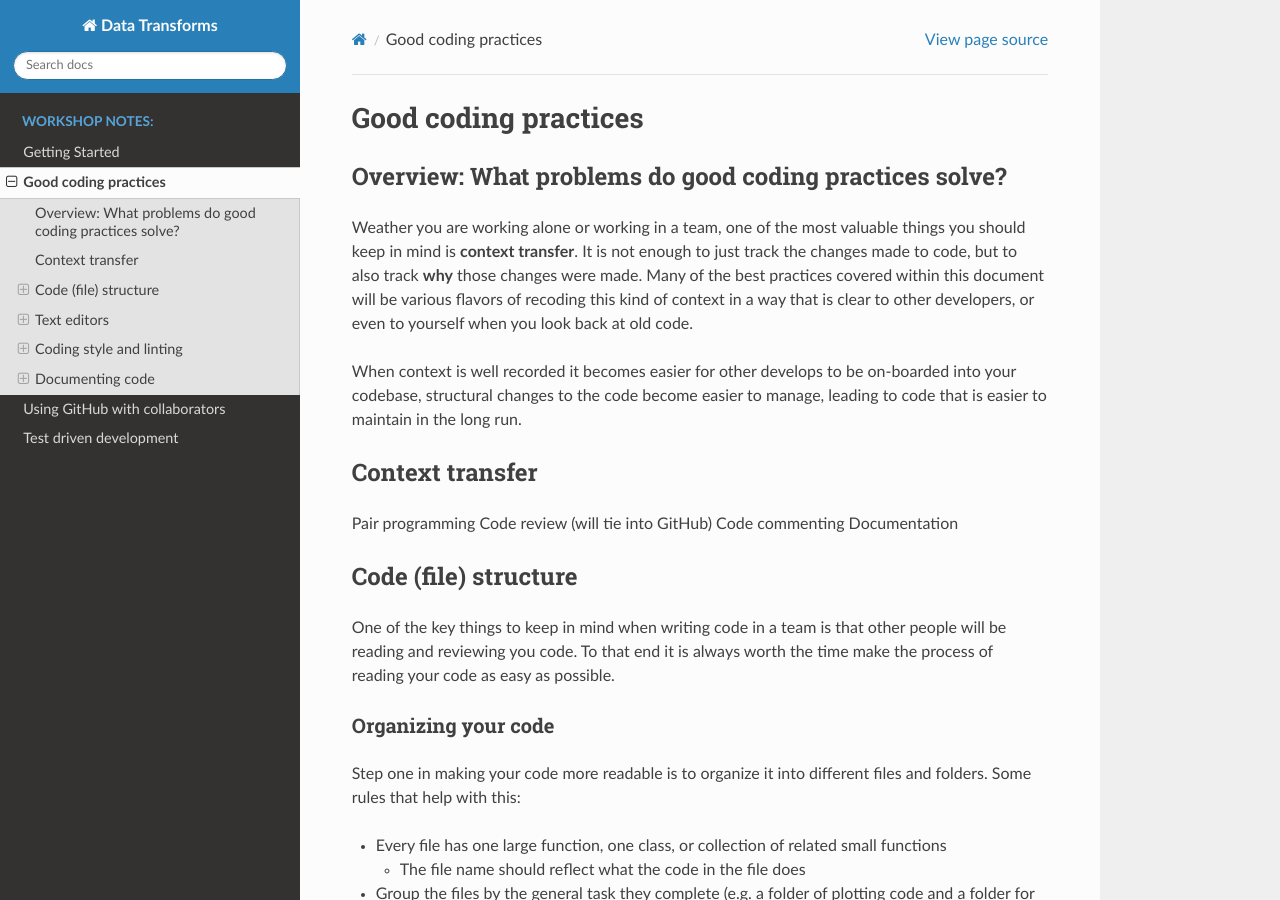
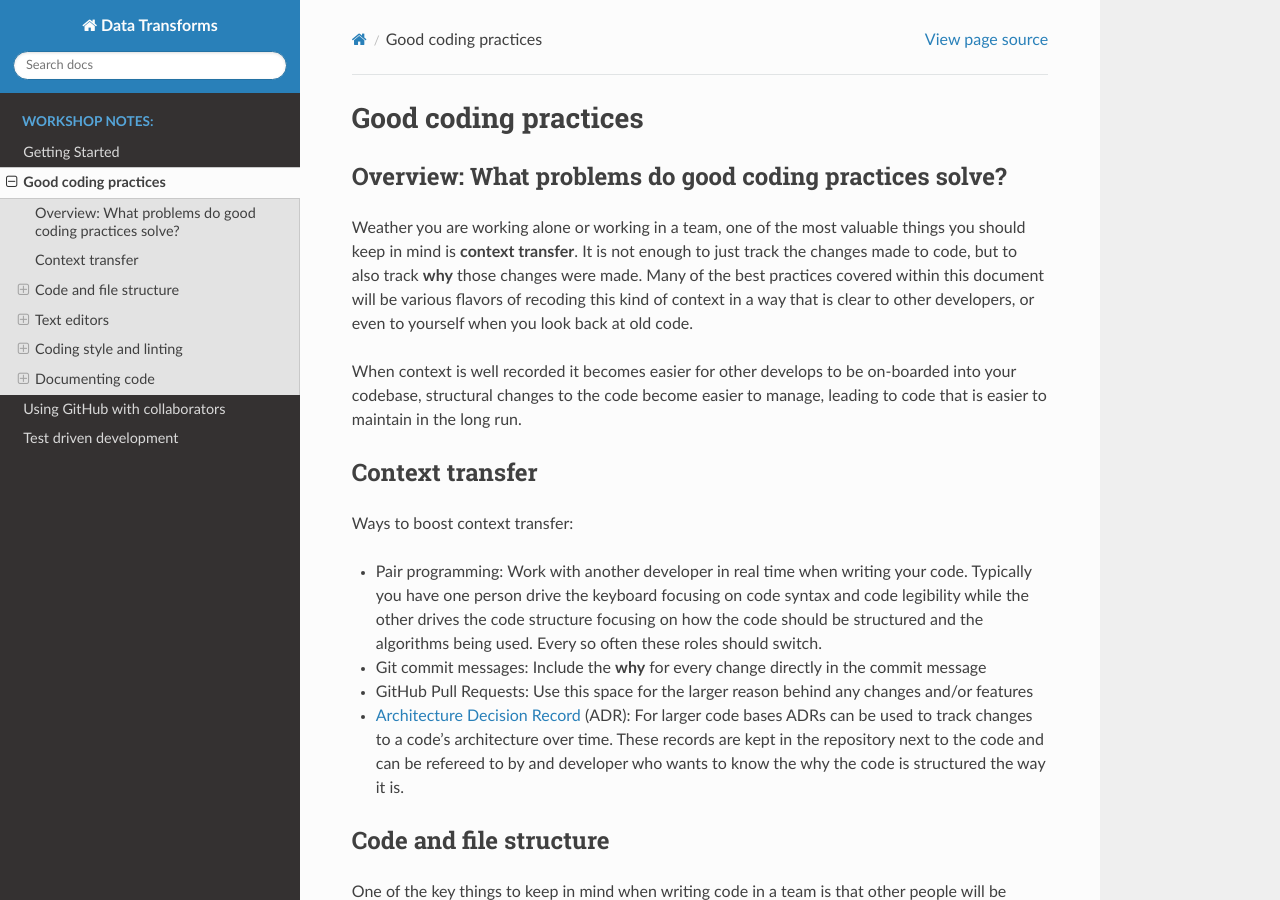
Before and after one commit to CKrawczyk/DISCnet_workshop, a Sphinx documentation site: the page built from docs/source/good_coding_practices.md, in a window 1280 px wide and 900 px high. Built offline with Sphinx 7.4.7 and the Read the Docs theme 2.0.0, drawn with Linux system fonts in a browser that asks for light colours; pages that are not in the unit, such as notebooks, are missing from menus; some of the changed text lies outside the part shown.

Commit message:
Added notes about context transfer
The final section of the good coding practices notes is filled in!

```diff
--- a/docs/source/good_coding_practices.md
+++ b/docs/source/good_coding_practices.md
@@ -7,13 +7,15 @@ Weather you are working alone or working in a team, one of the most valuable thi
 When context is well recorded it becomes easier for other develops to be on-boarded into your codebase, structural changes to the code become easier to manage, leading to code that is easier to maintain in the long run.
 
 ## Context transfer
-Pair programming
-Code review (will tie into GitHub)
-Code commenting
-Documentation
 
+Ways to boost context transfer:
 
-## Code (file) structure
+- Pair programming: Work with another developer in real time when writing your code.  Typically you have one person drive the keyboard focusing on code syntax and code legibility while the other drives the code structure focusing on how the code should be structured and the algorithms being used.  Every so often these roles should switch.
+- Git commit messages: Include the **why** for every change directly in the commit message
+- GitHub Pull Requests: Use this space for the larger reason behind any changes and/or features
+- [Architecture Decision Record](https://github.com/joelparkerhenderson/architecture-decision-record) (ADR): For larger code bases ADRs can be used to track changes to a code's architecture over time.  These records are kept in the repository next to the code and can be refereed to by and developer who wants to know the why the code is structured the way it is.
+
+## Code and file structure
 
 One of the key things to keep in mind when writing code in a team is that other people will be reading and reviewing you code.  To that end it is always worth the time make the process of reading your code as easy as possible.
 
```
Also changed, not shown: other parts of docs/source/good_coding_practices.md (+1 -0 lines).
